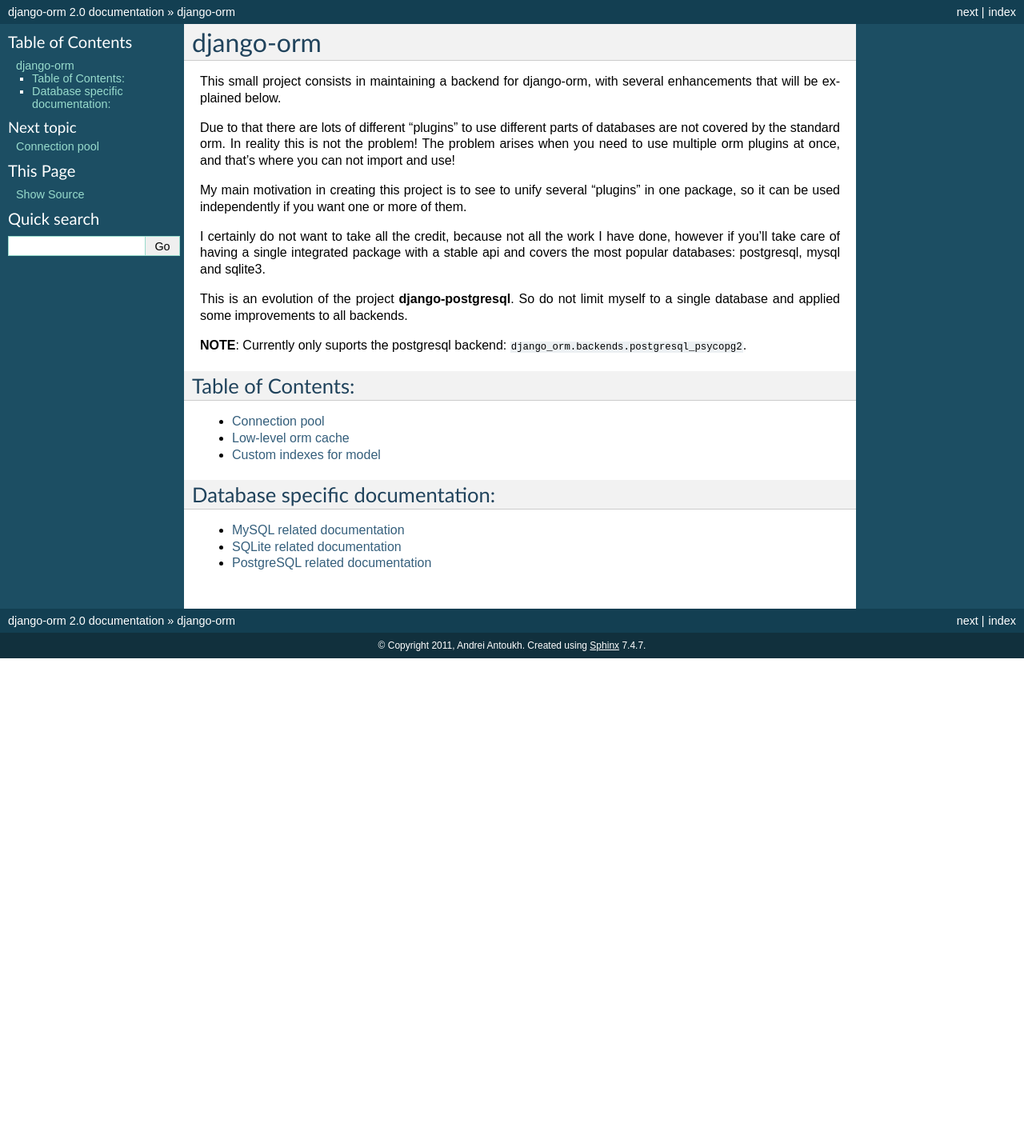
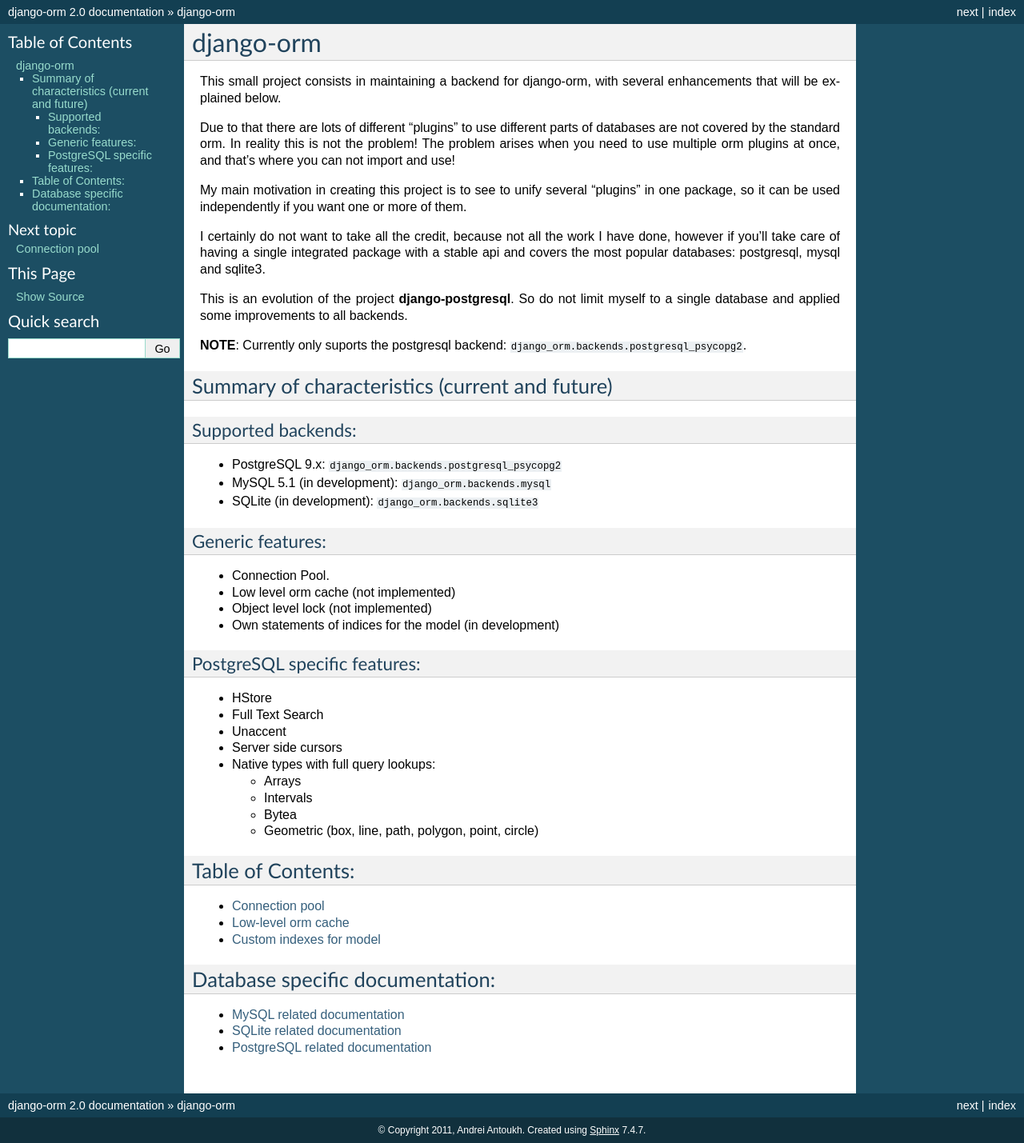
Before and after one commit to EnTeQuAk/django-orm, a Sphinx documentation site: the page built from doc/source/index.rst, in a window 1280 px wide. Shown: the whole page at 80% size. Built offline with Sphinx 7.4.7, drawn with Linux system fonts in a browser that asks for light colours; before the commit the page ends 900 px from its top, so only the background shows below that.

Commit message:
Improved documentation.

```diff
--- a/doc/source/index.rst
+++ b/doc/source/index.rst
@@ -18,6 +18,38 @@
 
 **NOTE**: Currently only suports the postgresql backend: ``django_orm.backends.postgresql_psycopg2``.
 
+Summary of characteristics (current and future)
+-----------------------------------------------
+
+Supported backends:
+^^^^^^^^^^^^^^^^^^^
+
+* PostgreSQL 9.x: ``django_orm.backends.postgresql_psycopg2``
+* MySQL 5.1 (in development): ``django_orm.backends.mysql``
+* SQLite (in development): ``django_orm.backends.sqlite3``
+
+Generic features:
+^^^^^^^^^^^^^^^^^
+
+* Connection Pool.
+* Low level orm cache (not implemented)
+* Object level lock (not implemented)
+* Own statements of indices for the model (in development)
+
+PostgreSQL specific features:
+^^^^^^^^^^^^^^^^^^^^^^^^^^^^^
+
+* HStore
+* Full Text Search
+* Unaccent
+* Server side cursors
+* Native types with full query lookups:
+
+  - Arrays
+  - Intervals
+  - Bytea
+  - Geometric (box, line, path, polygon, point, circle)
+
 
 Table of Contents:
 ------------------
@@ -28,6 +60,7 @@
    orm-pool.rst
    orm-cache.rst
    orm-indexes.rst
+
 
 Database specific documentation:
 --------------------------------
```
Also changed, not shown: setup.py (+5 -5 lines), 1 other file.
